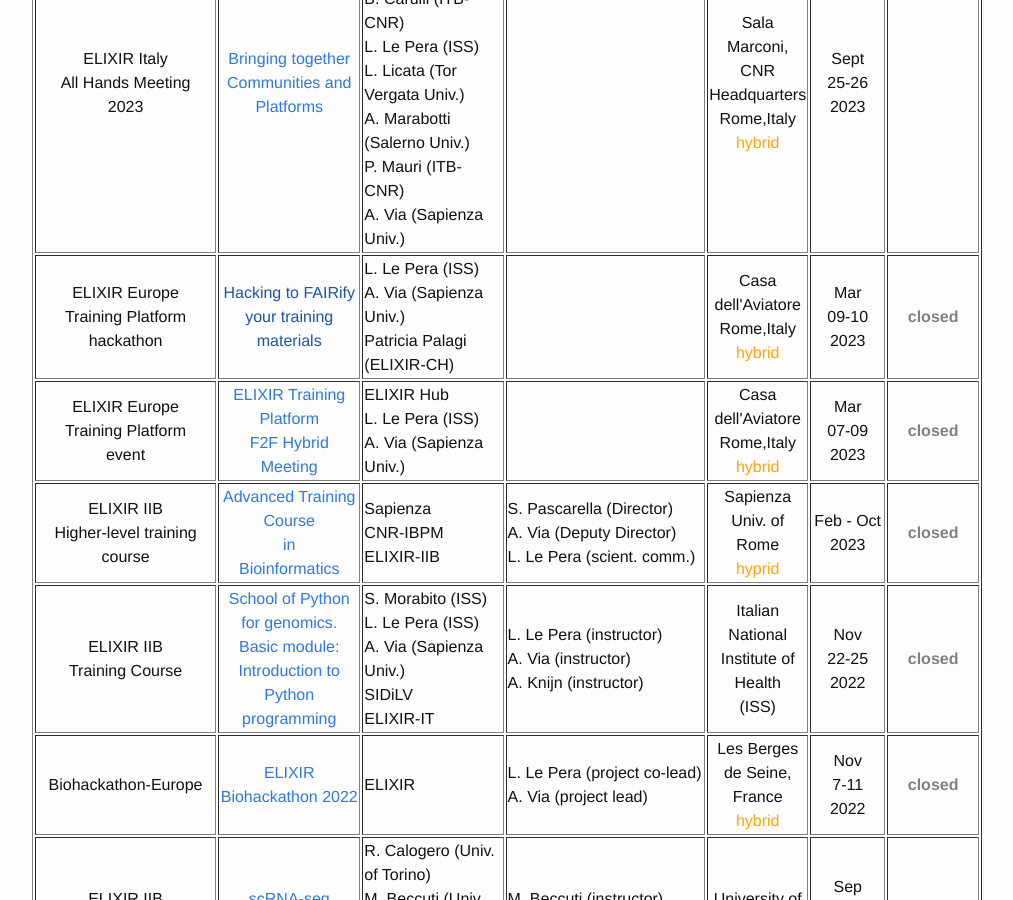
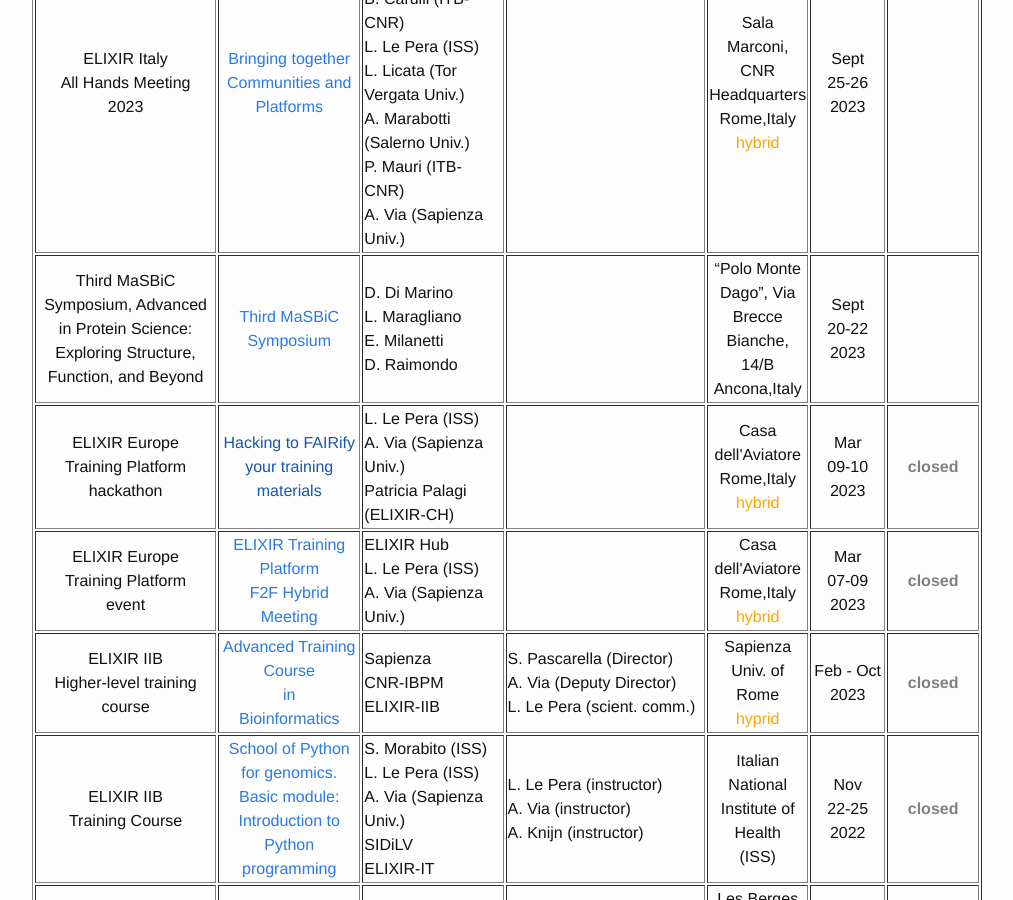
Before and after one commit to ELIXIR-IIB-training/website, a Jekyll site: the page built from _pages/01-all_events.md, in a window 1280 px wide and 900 px high, scrolled down 371 px. Shown: the whole window, without its empty margins (238-1251 px from the left). Built offline with Jekyll 4.4.1, drawn with Linux system fonts in a browser that asks for light colours.

Commit message:
Update 01-all_events.md

```diff
--- a/_pages/01-all_events.md
+++ b/_pages/01-all_events.md
@@ -23,6 +23,16 @@ permalink: /all_events/
    <td height="50" width="150"></td>
    <td height="50" align="center">Sala Marconi, CNR Headquarters <br>Rome,Italy<br><font color="orange">hybrid</font></td>
    <td height="50" width="75" align="center">Sept<br>25-26<br>2023</td>
+   <td height="50" align="center"><font color="grey"><b></b></font></td>
+</tr>
+
+<tr>
+   <td height="50" align="center">Third MaSBiC Symposium, Advanced in Protein Science:<br> Exploring Structure, Function, and Beyond<br></td>
+   <td height="50" width="220" align="center"><a href= "https://disvamasbic-symposium.bio-groups.com/">Third MaSBiC Symposium</a></td>
+   <td height="50" width="150">D. Di Marino <br>L. Maragliano <br>E. Milanetti<br>D. Raimondo</td>
+   <td height="50" width="150"></td>
+   <td height="50" align="center">“Polo Monte Dago”, Via Brecce Bianche, 14/B<br>Ancona,Italy<br></td>
+   <td height="50" width="75" align="center">Sept<br>20-22<br>2023</td>
    <td height="50" align="center"><font color="grey"><b></b></font></td>
 </tr>
 
```
